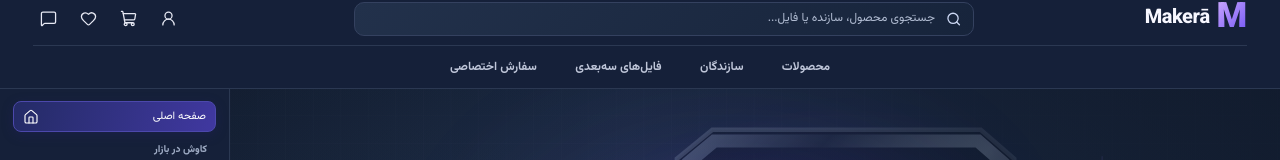
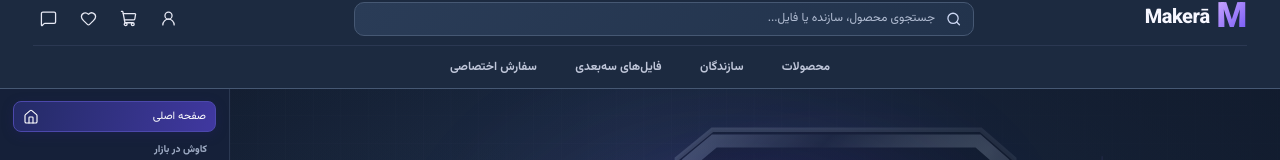
Before and after one commit to ParisaAtaee2000/web-projects, a React (Vite) app in the folder 3d-marketplace/: page / in a window 1280 px wide. Shown: the top 160 px of the page. Built offline with nearby package versions, Linux system fonts and the light colour scheme.

Commit message:
Refine Makerā contrast and lighten interface surfaces

```diff
--- a/3d-marketplace/src/components/header/header.css
+++ b/3d-marketplace/src/components/header/header.css
@@ -9,8 +9,8 @@
   column-gap: clamp(14px, 2vw, 28px);
   min-height: 56px;
   padding: 0 18px;
-  border-bottom: 1px solid #2B3852;
-  background: #152039;
+  border-bottom: 1px solid #465873;
+  background: #1C2A40;
   color: #f7f7ff;
   direction: ltr;
 }
@@ -54,9 +54,9 @@
   height: 34px;
   max-width: none;
   padding: 0 12px;
-  border: 1px solid #34415F;
+  border: 1px solid #465873;
   border-radius: 10px;
-  background: linear-gradient(135deg, #22314B, #17243B);
+  background: linear-gradient(135deg, #2A3C57, #22334C);
   color: #cdd8f4;
   direction: rtl;
   transition: border-color 160ms ease, box-shadow 160ms ease, background 160ms ease;
@@ -65,7 +65,7 @@
 .header-search:focus-within {
   border-color: rgba(139, 119, 255, .8);
   box-shadow: 0 0 0 3px rgba(116, 89, 255, .12);
-  background: #1B2941;
+  background: #2A3D57;
 }
 
 .header-search input {
```
